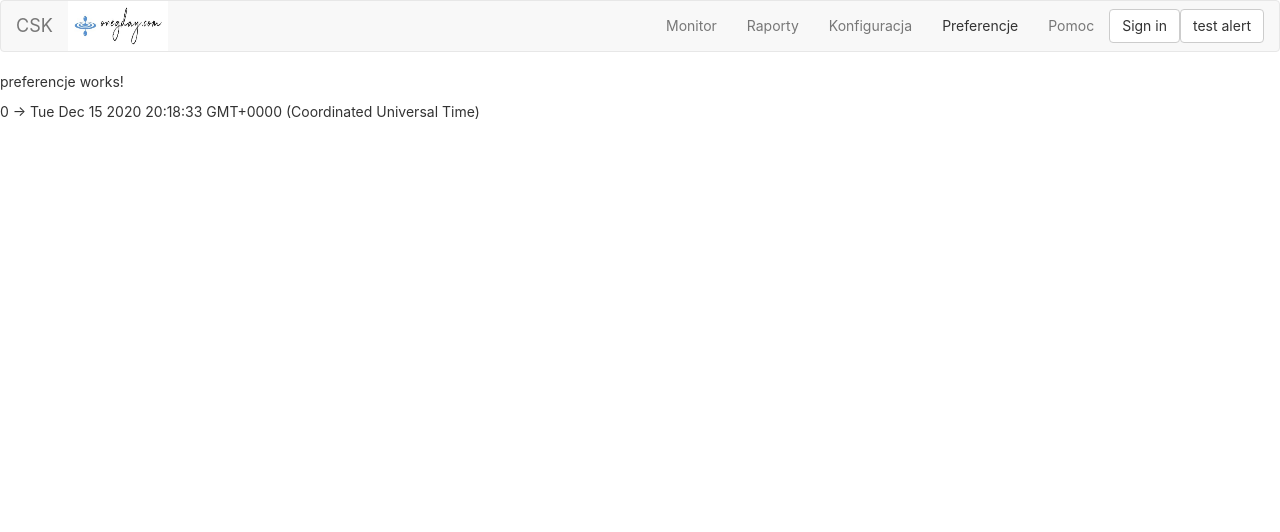
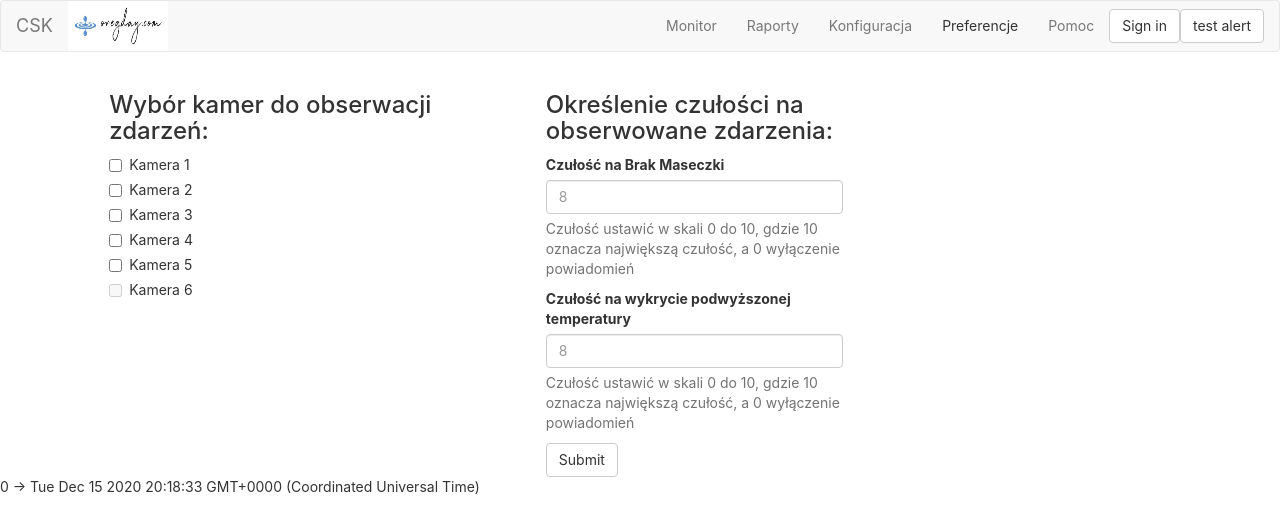
Before and after one commit to focus69a/kamery2, an Angular app: page / in a window 1280 px wide. Both pictures are taken after a click on the link "Preferencje". Shown: the top 532 px of the page. Built offline with nearby package versions, Linux system fonts and the light colour scheme.

Commit message:
dodano karte preferencje html tylko

```diff
--- a/src/app/dashboard/preferencje/preferencje.component.html
+++ b/src/app/dashboard/preferencje/preferencje.component.html
@@ -1 +1,58 @@
-<p>preferencje works!</p>
+<!-- <p>preferencje works!</p> -->
+<div class="row">
+    <div class="col-xs-1">
+        <!-- <input type="text" class="form-control" placeholder=".col-xs-3"> -->
+    </div>
+    <div class="col-xs-4">
+        <h3>Wybór kamer do obserwacji zdarzeń: </h3>
+        <div class="checkbox">
+            <label>
+      <input type="checkbox" value="">
+      Kamera 1
+    </label>
+        </div>
+        <div class="checkbox">
+            <label>
+      <input type="checkbox" value="">
+      Kamera 2
+    </label>
+        </div>
+        <div class="checkbox">
+            <label>
+      <input type="checkbox" value="">
+      Kamera 3
+    </label>
+        </div>
+        <div class="checkbox">
+            <label>
+      <input type="checkbox" value="">
+      Kamera 4
+    </label>
+        </div>
+        <div class="checkbox">
+            <label>
+      <input type="checkbox" value="">
+      Kamera 5
+    </label>
+        </div>
+        <div class="checkbox disabled">
+            <label>
+      <input type="checkbox" value="" disabled>
+      Kamera 6
+    </label>
+        </div>
+    </div>
+    <div class="col-xs-3">
+        <h3>Określenie czułości na obserwowane zdarzenia: </h3>
+        <label for="czuloscBrakMaseczki">Czułość na Brak Maseczki</label>
+        <input type="text" id="czuloscBrakMaseczki" class="form-control" aria-describedby="helpCzuloscBrakMaseczki" placeholder="8">
+        <span id="helpCzuloscBrakMaseczki" class="help-block">Czułość ustawić w skali 0 do 10, gdzie 10 oznacza największą czułość, a 0 wyłączenie powiadomień </span>
+
+        <label for="czuloscWysokaTemperatura">Czułość na wykrycie podwyższonej temperatury</label>
+        <input type="text" id="czuloscWysokaTemperatura" class="form-control" aria-describedby="helpCzuloscWysokaTemperatura" placeholder="8">
+        <span id="helpCzuloscWysokaTemperatura" class="help-block">Czułość ustawić w skali 0 do 10, gdzie 10 oznacza największą czułość, a 0 wyłączenie powiadomień </span>
+
+        <button type="submit" class="btn btn-default">Submit</button>
+    </div>
+
+</div>
```
